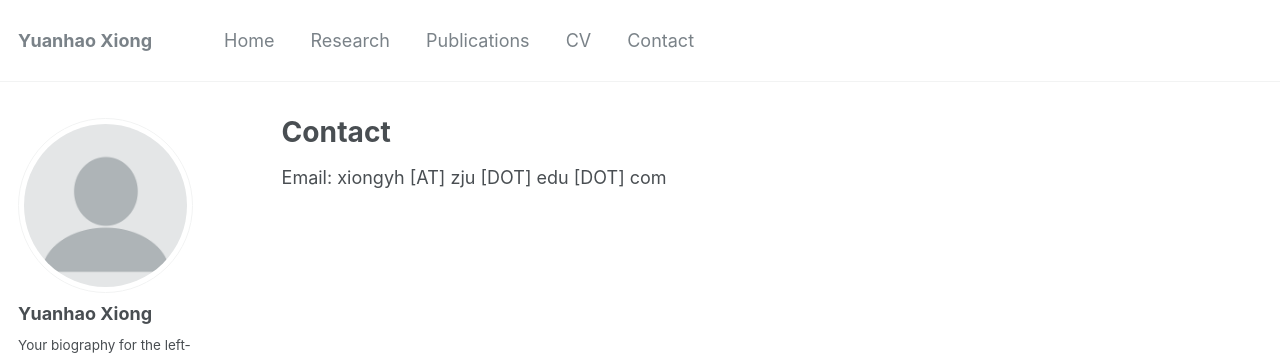
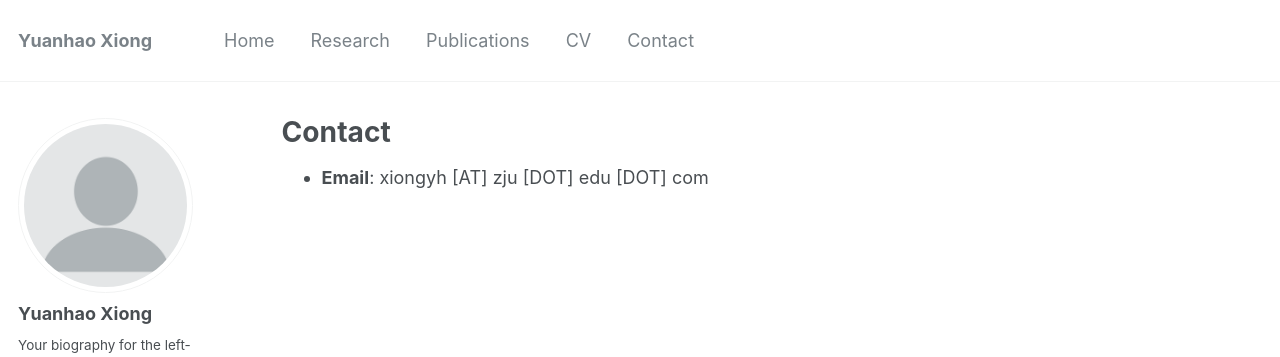
Before and after one commit to xyh97/xyh97.github.io, a Jekyll site: the page built from _pages/contact.md, in a window 1280 px wide. Shown: the top 357 px of the page. Built offline with Jekyll 4.4.1, drawn with Linux system fonts in a browser that asks for light colours; part of the change alters nothing that is shown.

```diff
--- a/_pages/contact.md
+++ b/_pages/contact.md
@@ -7,4 +7,4 @@ author_profile: true
 
 {% include base_path %}
 
-Email: xiongyh [AT] zju [DOT] edu [DOT] com
+- **Email**: xiongyh [AT] zju [DOT] edu [DOT] com
```
